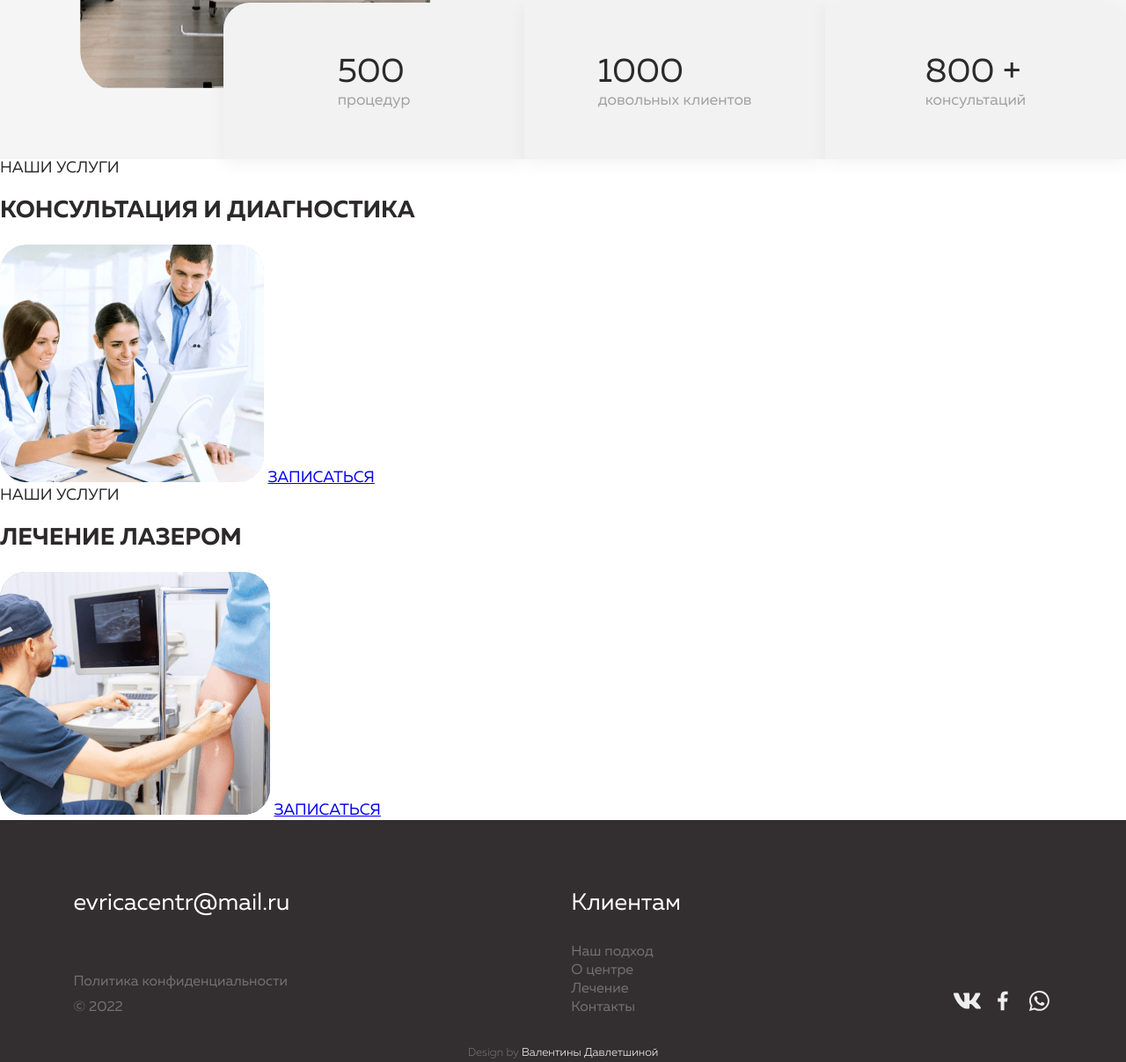
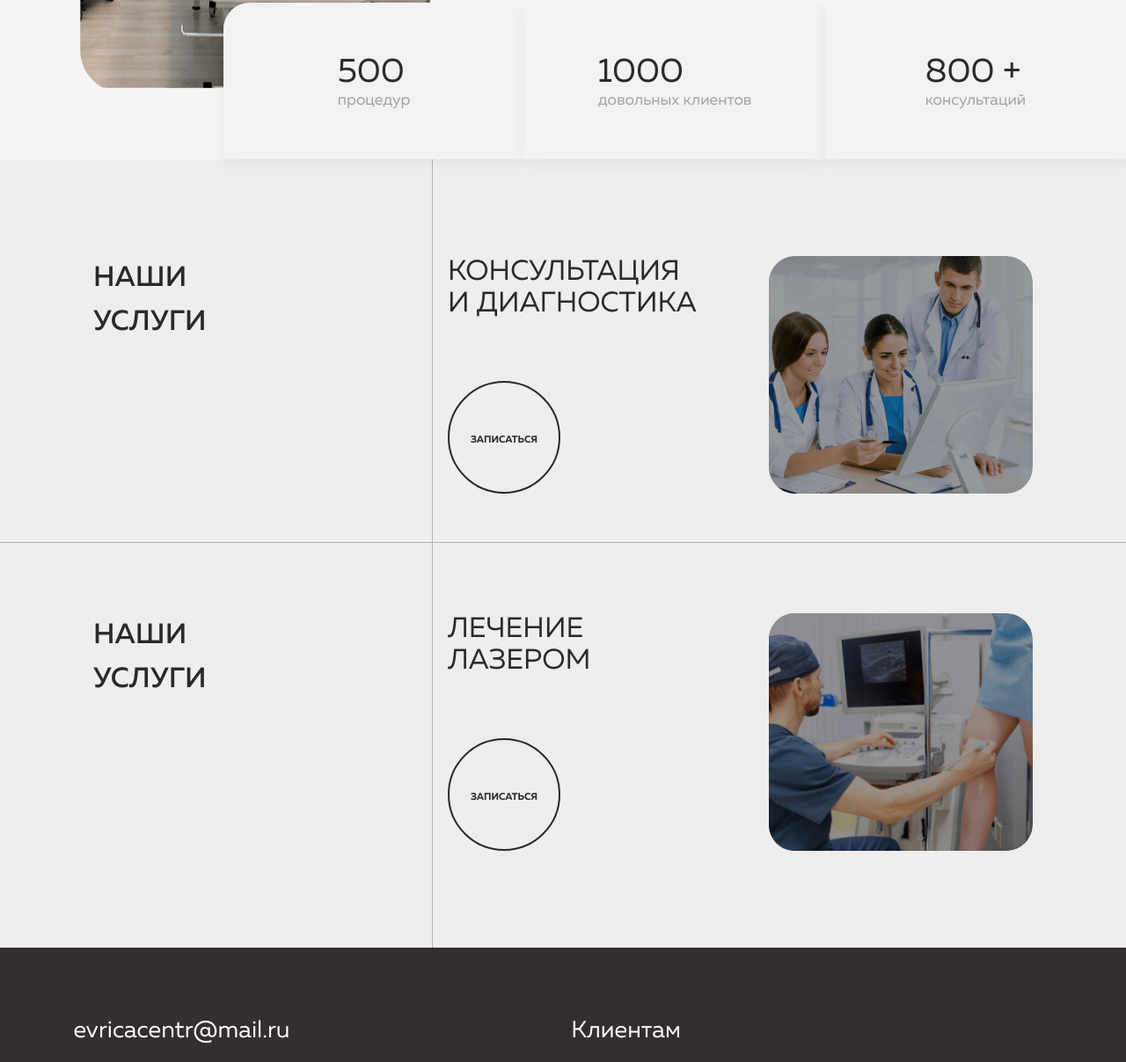
Before and after one commit to WadimSh/evrika, a website built with webpack: page src/index.html in a window 1280 px wide. Shown: the part 1424-2631 px from the top of the page at 88% size. Built offline with nearby package versions, Linux system fonts and the light colour scheme.

Commit message:
fix: сверстан для десктопа блок services

```diff
--- a/src/blocks/main/animation.css
+++ b/src/blocks/main/animation.css
@@ -21,15 +21,20 @@
 
 @keyframes wiggle {
   0% {
-    transform: rotate(0);
+    transform: rotate(0deg);
     transition: transform .01s;
   }
-  25% {
-    transform: scale(1.1) rotate(18deg);
+  50% {
+    transform: scale(.9) rotate(5deg);
   }
-  75% {
-    transform: rotate(-10deg);
-    transition: transform .03s;
+  60% {
+    transform: rotate(-5deg);
+  }
+  70% {
+    transform: rotate(5deg);
+  }
+  80% {
+    transform: scale(1) rotate(-5deg);
   }
   100% {
     transform: rotate(0);
--- a/src/blocks/main/cover/cover.css
+++ b/src/blocks/main/cover/cover.css
@@ -72,7 +72,7 @@
 }
 
 .cover__link:hover {
-  animation: wiggle 1s linear;
+  animation: wiggle cubic-bezier(.36, .07, .19, .97) 1000ms forwards;
 }
 
 @media screen and (max-width: 1000px) {
--- a/src/blocks/main/services/services.css
+++ b/src/blocks/main/services/services.css
@@ -0,0 +1,106 @@
+.services {
+  width: 100%;
+  background-color: var(--services-background);
+}
+
+.services__wrapper {
+  width: 100%;
+  display: grid;
+  grid-template-areas:
+    "subtitle-one content-one"
+    "subtitle-two content-two";
+}
+
+.subtitle-one {
+  grid-area: subtitle-one;
+  border-right: 1px solid rgba(43, 41, 42, .3);
+  border-bottom: 1px solid rgba(43, 41, 42, .3);
+}
+
+.subtitle-two {
+  grid-area: subtitle-two;
+  border-right: 1px solid rgba(43, 41, 42, .3);
+}
+
+.content-one {
+  grid-area: content-one;
+  border-bottom: 1px solid rgba(43, 41, 42, .3);
+}
+
+.content-two {
+  grid-area: content-two;
+}
+
+.services__block-title {
+  display: flex;
+  justify-content: flex-end;
+  padding-top: 80px;
+  padding-right: 240px;
+}
+
+.services__block-title:nth-child(1) {
+  padding-top: 110px;
+}
+
+.services__subtitle {
+  font-weight: 500;
+  font-size: 2rem;
+  line-height: 50px;
+  width: 145px;
+}
+
+.services__content {
+  display: grid;
+  grid-template-areas:
+    "title img"
+    "link img";
+  grid-template-columns: 300px 1fr;
+  padding-top: 80px;
+  padding-left: 17px;
+  margin-bottom: 110px;
+}
+
+.services__content:not(:last-child) {
+  padding-top: 110px;
+  padding-bottom: 55px;
+  margin-bottom: 0;
+}
+
+.services__title {
+  grid-area: title;
+  margin: 0;
+  font-weight: 400;
+  font-size: 2rem;
+  line-height: 36px;
+  width: 300px;
+}
+
+.services__img {
+  grid-area: img;
+  width: 300px;
+  object-fit: cover;
+  border-radius: 30px;
+  padding-left: 65px;
+  filter: brightness(60%);
+}
+
+.services__link {
+  grid-area: link;
+  align-self: end;
+  height: 128px;
+  width: 128px;
+  box-sizing: border-box;
+  border: 2px solid var(--font-color);
+  border-radius: 50%;
+  text-decoration: none;
+  text-align: center;
+  font-weight: 700;
+  font-size: .7rem;
+  line-height: 22px;
+  color: var(--font-color);
+  padding: 54px 20.5px;
+}
+
+.services__link:hover {
+  animation: wiggle cubic-bezier(.36, .07, .19, .97) 1000ms forwards;
+}
--- a/src/index.html
+++ b/src/index.html
@@ -81,18 +81,18 @@
     <section class="services">
       <div class="anchor" id="services"></div>
       <div class="services__wrapper">
-        <div class="services__block-title">
+        <div class="services__block-title subtitle-one">
           <span class="services__subtitle">НАШИ УСЛУГИ</span>
         </div>
-        <div class="services__content">
-          <h2 class="services__title">КОНСУЛЬТАЦИЯ И ДИАГНОСТИКА</h2>
+        <div class="services__content content-one">
+          <h2 class="services__title">КОНСУЛЬТАЦИЯ И&nbsp;ДИАГНОСТИКА</h2>
           <img src="<%=require('./images/services-one.png')%>" alt="Фотография врачей рассматривающих документы" class="services__img">
           <a href="#offert" class="services__link">ЗАПИСАТЬСЯ</a>
         </div>
-        <div class="services__block-title">
+        <div class="services__block-title subtitle-two">
           <span class="services__subtitle">НАШИ УСЛУГИ</span>
         </div>
-        <div class="services__content">
+        <div class="services__content content-two">
           <h2 class="services__title">ЛЕЧЕНИЕ ЛАЗЕРОМ</h2>
           <img src="<%=require('./images/services-two.png')%>" alt="Фотография врача осуществляющего осмотр с помощью аппаратуры" class="services__img">
           <a href="#offert" class="services__link">ЗАПИСАТЬСЯ</a>
--- a/src/index.js
+++ b/src/index.js
@@ -33,10 +33,11 @@ const outNum = (entries) => {
       entry.target.innerHTML = n;
     }
   }, 50);
+
 };
 
 let options = {
-  rootMargin: '50px'
+  rootMargin: '0px 0px 0% 0px'
 };
 
 createIntersectionObserver(one, outNum, options);
```
